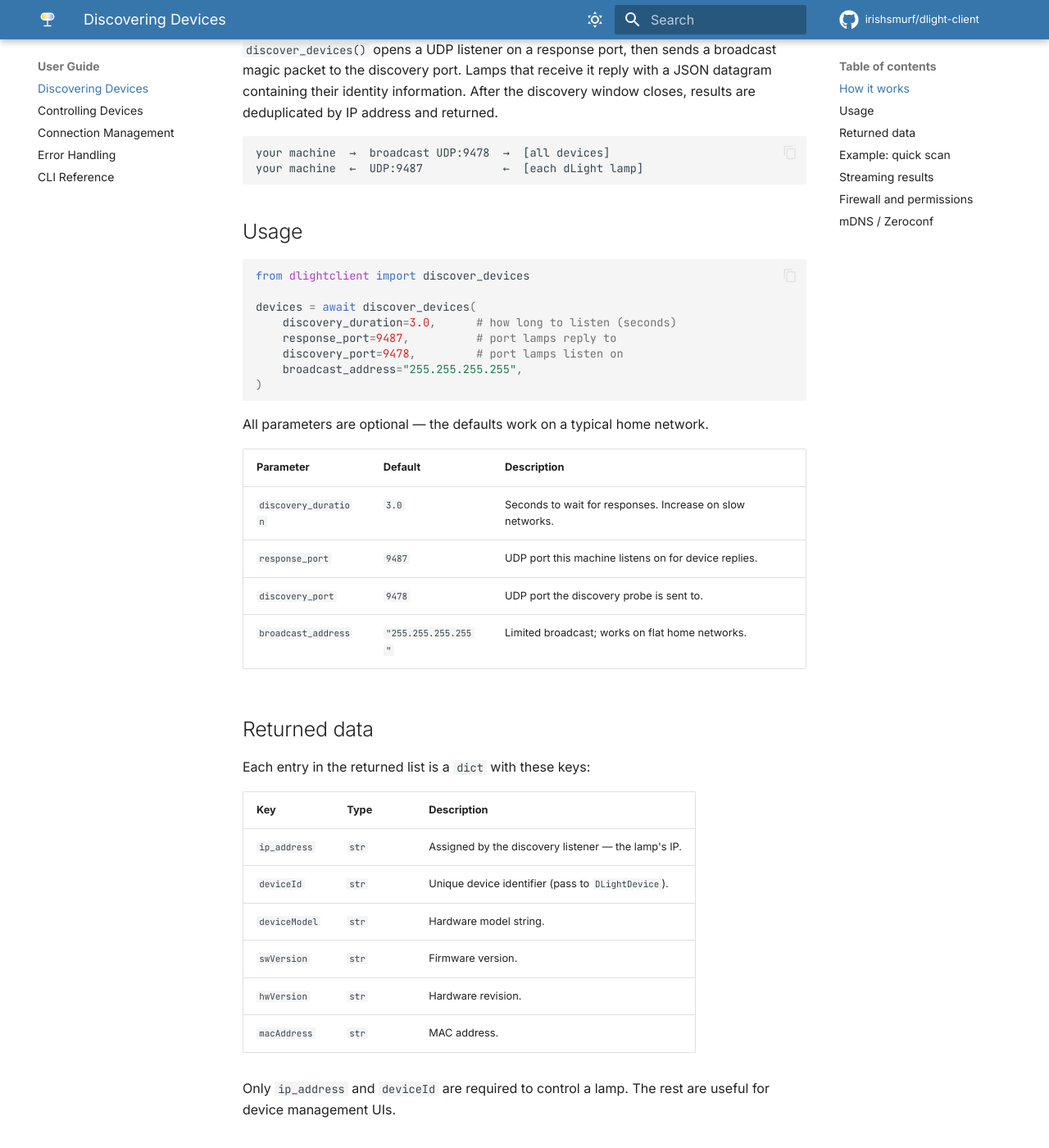
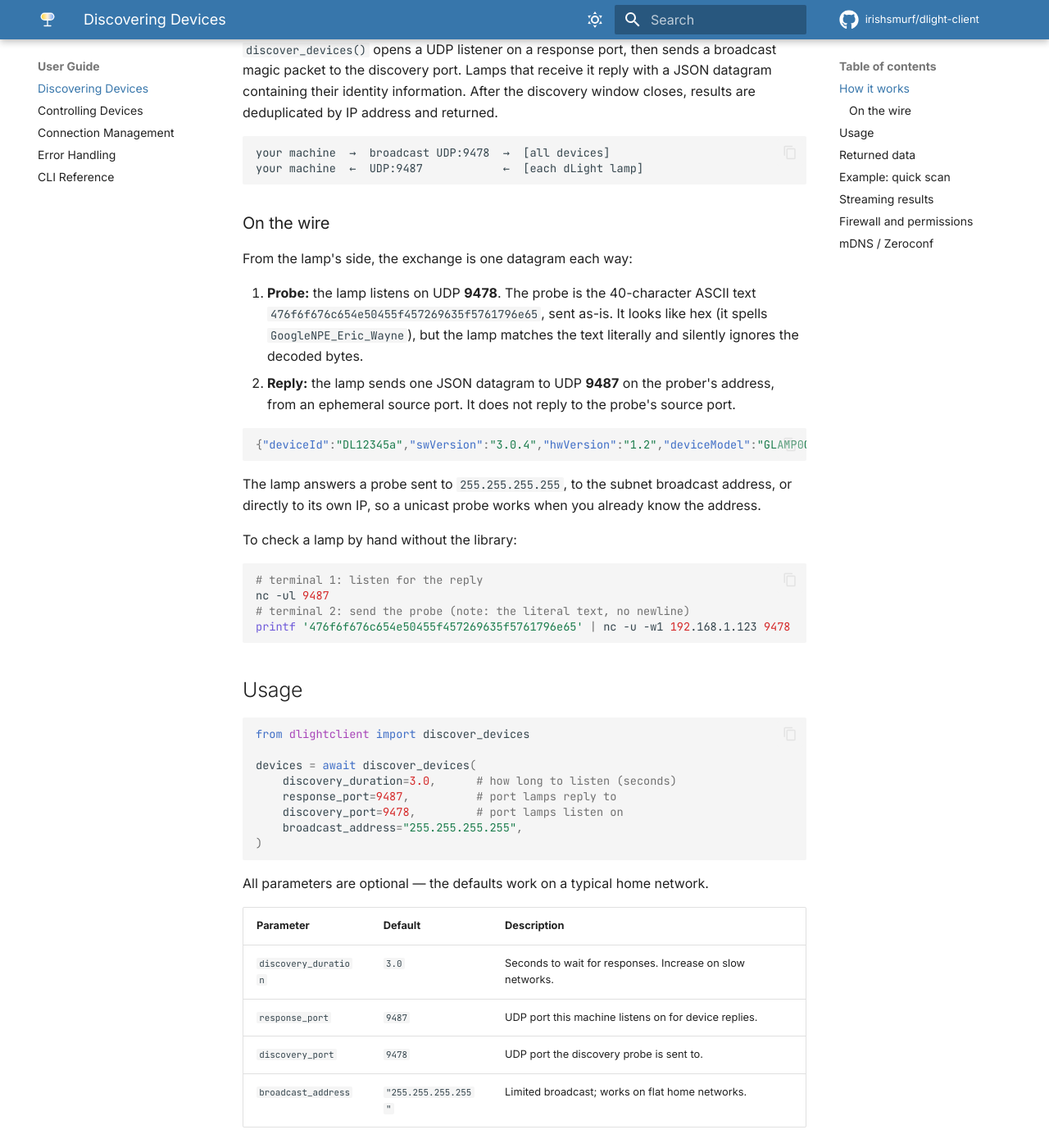
Before and after one commit to Irishsmurf/dlight-client, an MkDocs documentation site: the page built from docs/user-guide/discovery.md, in a window 1280 px wide and 1400 px high, scrolled down 332 px. Shown: the whole window at 82% size. Built offline with MkDocs 1.6.1 and Material for MkDocs 9.7.7, drawn with Linux system fonts in a browser that asks for light colours; comment, search, counter and statistics services are not loaded; some of the changed text lies outside the part shown.

Commit message:
fix(discovery): send the probe as literal text, not hex-decoded bytes (#83)
Discovery has never found a real lamp. The probe constant
476f6f676c654e50455f457269635f5761796e65 was hex-decoded and sent as
b"GoogleNPE_Eric_Wayne", but lamps match the 40 ASCII characters
literally and silently ignore the decoded form. Confirmed against a
GLAMP001 on firmware 3.0.4: the literal text gets a JSON reply on 9487
whether sent to 255.255.255.255, the subnet broadcast or the lamp's IP;
the decoded bytes get nothing in any case.

The fake lamp hex-decoded the constant the same way, so client and
fake agreed and the suite stayed green. Both now use the new
UDP_DISCOVERY_PAYLOAD, and byte-literal tests pin the wire bytes
independently of the constant.

Docs now describe the exchange from the lamp's side.

Co-authored-by: Claude Opus 5.5 (1M context) <noreply@anthropic.com>

````diff
--- a/dlightclient/__init__.py
+++ b/dlightclient/__init__.py
@@ -20,6 +20,7 @@ from .constants import (
     FACTORY_RESET_IP,
     MAX_PAYLOAD_SIZE,
     STATUS_SUCCESS,
+    UDP_DISCOVERY_PAYLOAD,
     UDP_DISCOVERY_PAYLOAD_HEX,
 )
 from .device import (
@@ -54,6 +55,7 @@ __all__ = [
     "FACTORY_RESET_IP",
     "DEFAULT_TIMEOUT",
     "BROADCAST_ADDRESS",
+    "UDP_DISCOVERY_PAYLOAD",
     "UDP_DISCOVERY_PAYLOAD_HEX",
     "MAX_PAYLOAD_SIZE",
     "STATUS_SUCCESS",
--- a/docs/user-guide/discovery.md
+++ b/docs/user-guide/discovery.md
@@ -9,6 +9,28 @@ dlight-client locates lamps on your network using a UDP broadcast probe — the
 ```
 your machine  →  broadcast UDP:9478  →  [all devices]
 your machine  ←  UDP:9487            ←  [each dLight lamp]
+```
+
+### On the wire
+
+From the lamp's side, the exchange is one datagram each way:
+
+1. **Probe:** the lamp listens on UDP **9478**. The probe is the 40-character ASCII text `476f6f676c654e50455f457269635f5761796e65`, sent as-is. It looks like hex (it spells `GoogleNPE_Eric_Wayne`), but the lamp matches the text literally and silently ignores the decoded bytes.
+2. **Reply:** the lamp sends one JSON datagram to UDP **9487** on the prober's address, from an ephemeral source port. It does not reply to the probe's source port.
+
+```json
+{"deviceId":"DL12345a","swVersion":"3.0.4","hwVersion":"1.2","deviceModel":"GLAMP001"}
+```
+
+The lamp answers a probe sent to `255.255.255.255`, to the subnet broadcast address, or directly to its own IP, so a unicast probe works when you already know the address.
+
+To check a lamp by hand without the library:
+
+```bash
+# terminal 1: listen for the reply
+nc -ul 9487
+# terminal 2: send the probe (note: the literal text, no newline)
+printf '476f6f676c654e50455f457269635f5761796e65' | nc -u -w1 192.168.1.123 9478
 ```
 
 ## Usage
@@ -44,7 +66,7 @@ Each entry in the returned list is a `dict` with these keys:
 | `deviceModel` | `str` | Hardware model string. |
 | `swVersion` | `str` | Firmware version. |
 | `hwVersion` | `str` | Hardware revision. |
-| `macAddress` | `str` | MAC address. |
+| `macAddress` | `str` | MAC address. Not sent by every firmware (absent on GLAMP001 3.0.4). |
 
 Only `ip_address` and `deviceId` are required to control a lamp. The rest are useful for device management UIs.
 
````
Also changed, not shown: CHANGELOG.md (+11 -0 lines), GEMINI.md (+1 -1 lines), docs/ARCHITECTURE.md (+1 -1 lines), docs/api/discovery.md (+1 -1 lines), docs/architecture.md (+1 -1 lines), 5 other files.
